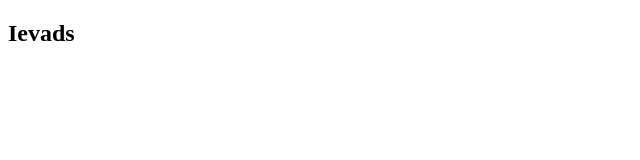
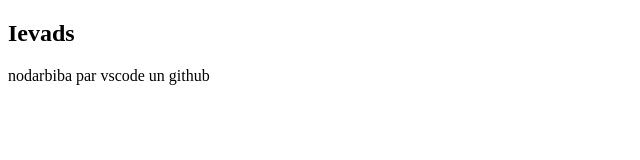
Before and after one commit to sid0dji/ievads, a plain HTML site: page index.html in a window 1280 px wide. Shown: the whole page, without its empty margins (0-640 px from the left). Drawn offline with Linux system fonts and the light colour scheme.

Commit message:
Update index.html
pirma_lapa_teksts

```diff
--- a/index.html
+++ b/index.html
@@ -5,7 +5,7 @@
 </head>
 <body>
 <h2>Ievads</h2>
-
+nodarbiba par vscode un github
 </body>
 
 
```
